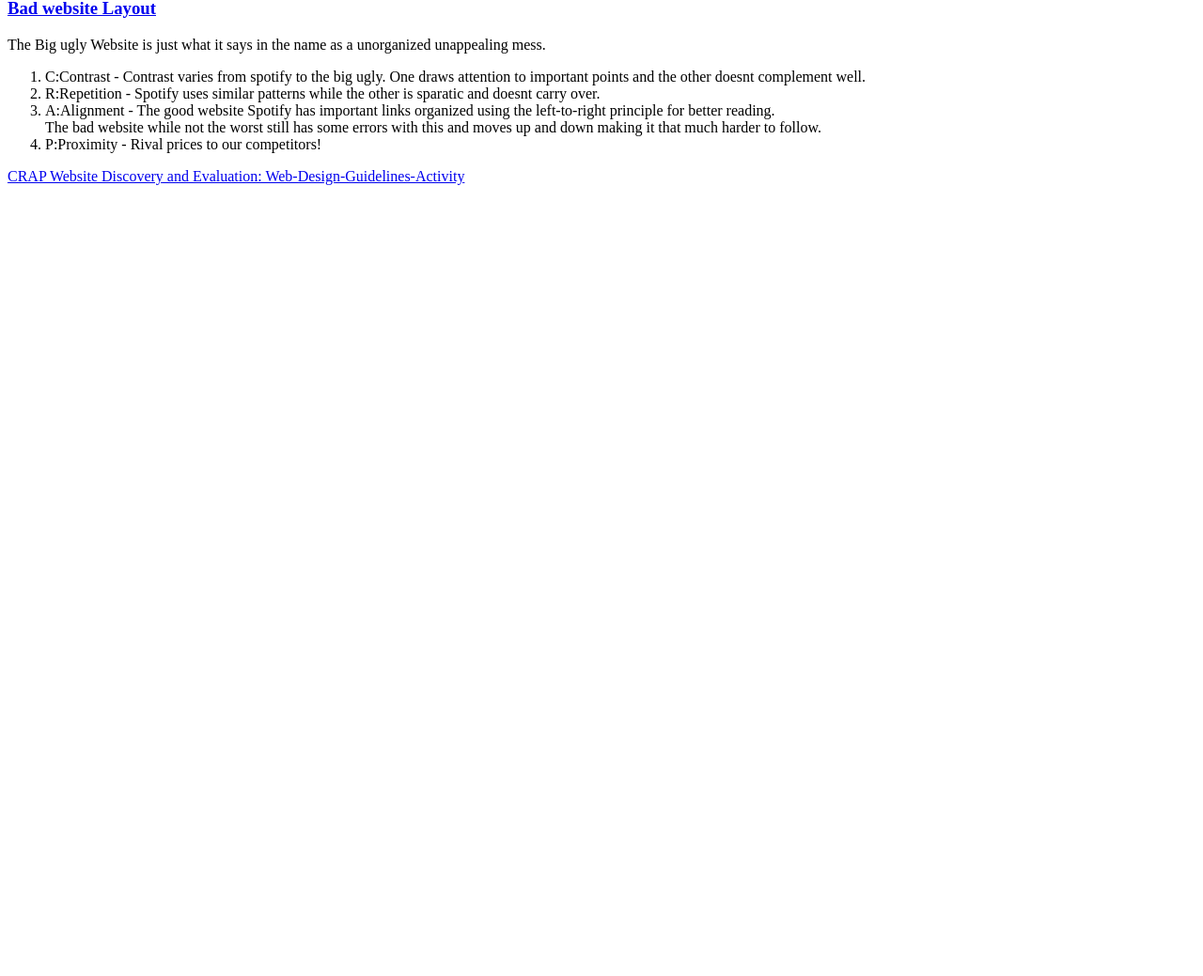
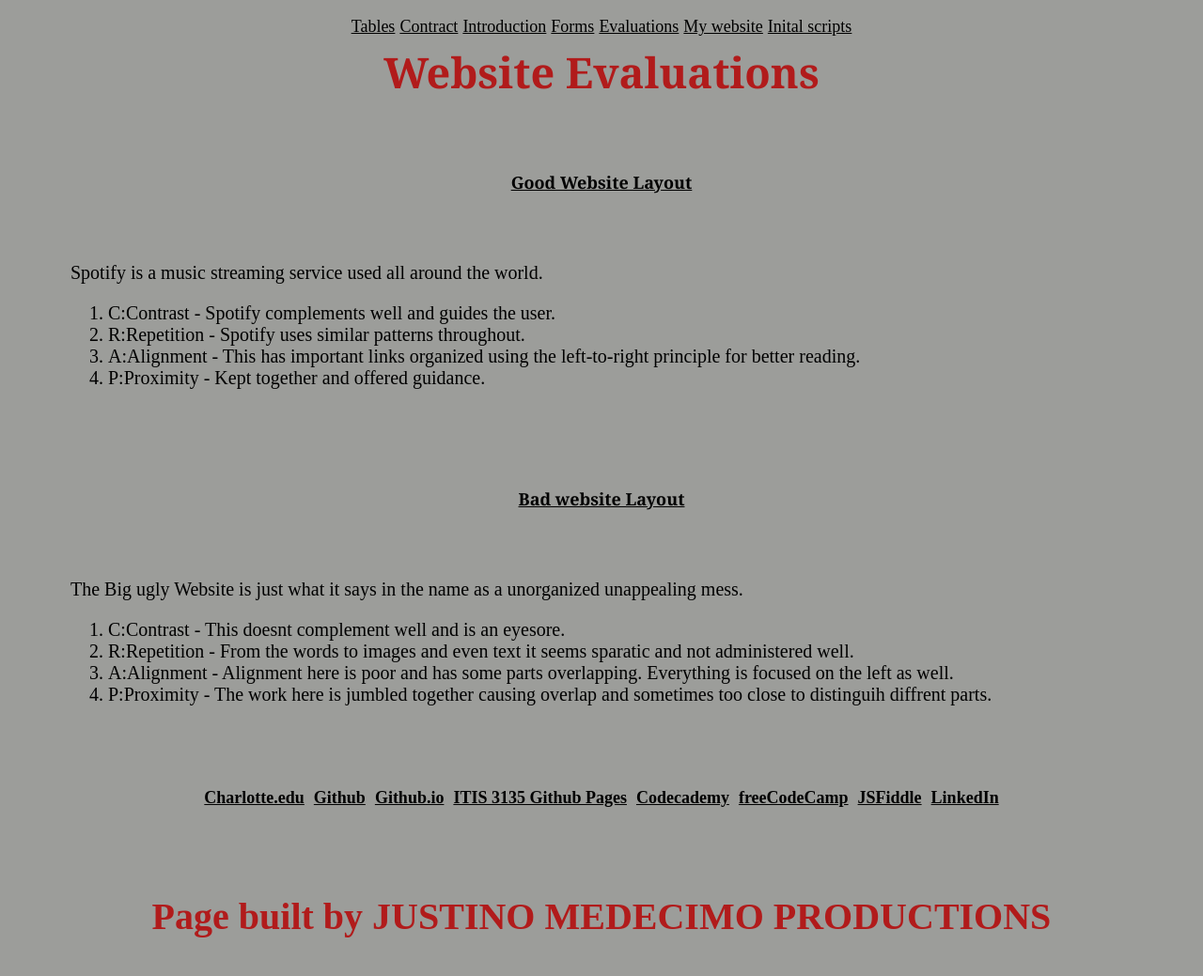
Before and after one commit to jmendo10/jmendo10.github.io, a plain HTML site: page itis3135/website_evaluations.html in a window 1280 px wide. Shown: the part 146-1185 px from the top of the page at 94% size. Before the commit the page ends 800 px from the top, so only its background shows below. Drawn offline with Linux system fonts and the light colour scheme.

Commit message:
IMTRYING

```diff
--- a/itis3135/styles/default.css
+++ b/itis3135/styles/default.css
@@ -1,29 +1,28 @@
 body
 {
 	font-family: Cochin;
-	color: gainsboro ;
-	background-color:rgba(98, 102, 91, 0.795);
+	color: rgb(0, 0, 0) ;
+	background-color:rgba(130, 131, 127, 0.788);
     margin-left: 75px;
 	margin-right: 75px;
-	font-size: 15px;
+	font-size: 20px;
 }
 
 
 header, footer
 {
 	text-align: center;
-	color:black;
+	color:rgb(177, 27, 27);
 	font-weight: bold;
-	font-size: 60px;
+	font-size: 40px;
 }
 
 h1, h2, h3
 {
-	color: rgb(0, 0, 0);
+	color: rgb(177, 27, 27);
 	font-family: Cambria, Cochin, Georgia, Times;
 	text-align: center;
 	font-size: 60px;
-	padding: 5px;
 }
 
 table tr:nth-child(odd) {
@@ -33,14 +32,13 @@ table tr:nth-child(odd) {
 
 h2
 {
-	font-size: 200%;
+	font-size: 50%;
 	line-height: 0px;
-	font-size: 18px;
+	font-size: 45px;
 }
 
 a
 {
-	text-decoration: none;
 	color:rgb(0, 0, 0);
 	font-size: 18px;
 }
--- a/itis3135/website_evaluations.html
+++ b/itis3135/website_evaluations.html
@@ -1,33 +1,83 @@
 <!DOCTYPE html>
 <html lang="en">
+
 <head>
+  <meta charset="UTF-8">
+	<link href="styles/default.css" rel="stylesheet" type="text/css" >
+	<title>Justin Mendoza, ITIS3135, Website Evaluations</title>
 </head>
+
 <body>
+
+  <header>
+    <h1>Justin Mendoza >> ITIS3135</h1>
+  </header>
+
+  <nav>
+		<a href="tables.html">Tables</a>
+		<a href="contract.html">Contract</a>
+		<a href="introduction.html">Introduction</a>
+		<a href="html_forms.html">Forms</a>
+		<a href="website_evaluations.html">Evaluations</a>
+		<a href="jumpy-megamouth-shark-studios-llc.html">My website</a>
+		<a href="first-scripts.html">Inital scripts</a>
+	</nav>
 
   <main>
     <h2>Website Evaluations</h2>
 
     <section>
-        <h3><a href="https://www.spotify.com/us/">Good Website Layout</a></h3>
-        <p>Spotify is a music streaming service used all around the world.</p>
-        <h3><a href="http://thebiguglywebsite.com/">Bad website Layout</a></h3>
-        <p>The Big ugly Website is just what it says in the name as a unorganized unappealing mess.</p>
-      </section>
+      <h3><a href="https://www.spotify.com/us/">Good Website Layout</a></h3>
+      <p>Spotify is a music streaming service used all around the world.</p>
+        <ol>
+          <li>C:Contrast - Spotify complements well and guides the user.</li>
+          <li>R:Repetition - Spotify uses similar patterns throughout.</li>
+          <li>A:Alignment - This has important links organized using the left-to-right principle for better reading.</li>
+          <li>P:Proximity - Kept together and offered guidance.</li>
+        </ol>
+    </section>
 
-    <ol>
-      <li>C:Contrast - Contrast varies from spotify to the big ugly. One draws attention to important points and the other doesnt complement well.</li>
-      <li>R:Repetition - Spotify uses similar patterns while the other is sparatic and doesnt carry over.</li>
-      <li>A:Alignment - The good website Spotify has important links organized using the left-to-right principle for better reading.<br> The bad website while not the worst still has some errors with this and moves up and down making it that much harder to follow.  </li>
-      <li>P:Proximity - Rival prices to our competitors!</li>
-    </ol>
-
-
+    <section>
+      <h3><a href="http://thebiguglywebsite.com/">Bad website Layout</a></h3>
+      <p>The Big ugly Website is just what it says in the name as a unorganized unappealing mess.</p>
+      <ol>
+        <li>C:Contrast - This doesnt complement well and is an eyesore.</li>
+        <li>R:Repetition - From the words to images and even text it seems sparatic and not administered well.</li>
+        <li>A:Alignment -  Alignment here is poor and has some parts overlapping. Everything is focused on the left as well.</li>
+        <li>P:Proximity - The work here is jumbled together causing overlap and sometimes too close to distinguih diffrent parts.</li>
+      </ol>
+    </section>
 
   </main>
 
   <footer>
-    <a href="https://uncc.instructure.com/courses/155046/assignments/1327821">CRAP Website Discovery and Evaluation: Web-Design-Guidelines-Activity</a></h3>
-  </footer>
+		<br/>
+		<nav>
+		    <a href="https://webpages.uncc.edu/jmendo10/" target="_blank">Charlotte.edu</a>
+		    <a href="https://github.com/jmendo10" target="_blank">Github</a>
+		    <a href="https://jmendo10.github.io/" target="_blank">Github.io</a>
+		    <a href="https://jmendo10.github.io/itis3135/" target="_blank">ITIS 3135 Github Pages</a>
+		    <a href="https://www.codecademy.com/jmendo10/" target="_blank">Codecademy</a>
+		    <a href="https://www.freecodecamp.org/jmendo10/" target="_blank">freeCodeCamp</a>
+		    <a href="https://jsfiddle.net/user/jmendo10/" target="_blank">JSFiddle</a>
+		    <a href="https://www.linkedin.com/in/justin-mendoza-3a057721b/" target="_blank">LinkedIn</a>
+		</nav>
+		<br />
+
+        <p>Page built by JUSTINO MEDECIMO PRODUCTIONS</p>
+
+
+		<a href="https://validator.w3.org/nu/?doc=https%3A%2F%2Fwebpages.uncc.edu%2Fjmendo10%2Fitis3135%2Fwebsite_evaluations.html">
+			<img src="images/button-valid-html5.gif" width="88" height="31" alt="Link to HTML validator">
+		</a>
+
+        <a href="https://jigsaw.w3.org/css-validator/validator?uri=https%3A%2F%2Fwebpages.uncc.edu%2Fjmendo10%2Fitis3135%2Fstyles%2Fdefault.css&profile=css3svg&usermedium=all&warning=1&vextwarning=&lang=en">
+                <img style="border:0;width:88px;height:31px"
+                    src="https://jigsaw.w3.org/css-validator/images/vcss"
+                    alt="Valid CSS!" />
+        </a>
+
+	</footer>
 
 </body>
 </html>
```
Also changed, not shown: itis3135/activity6.html (+1 -0 lines).
